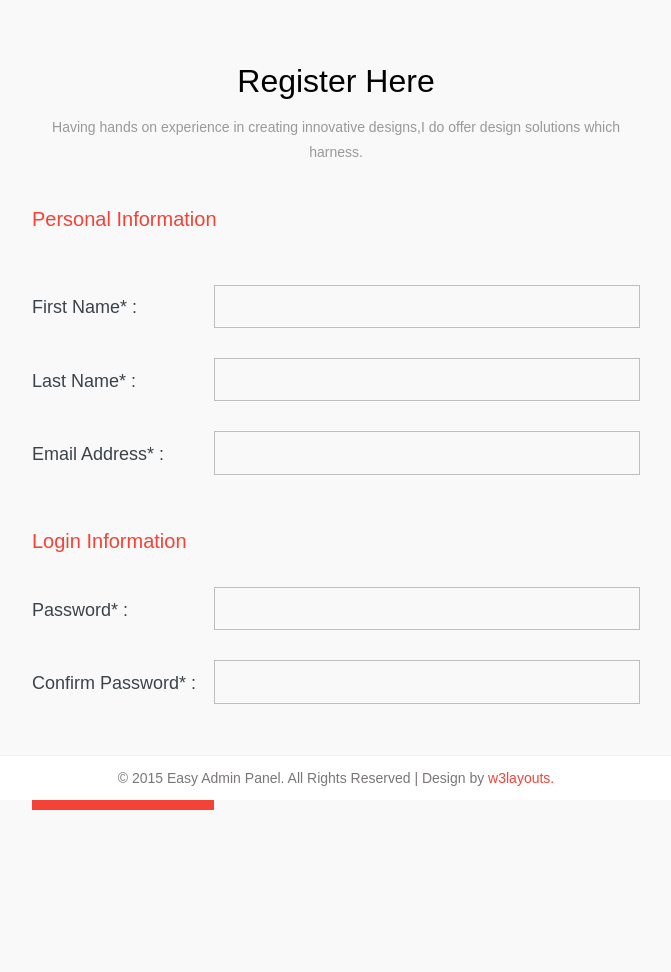
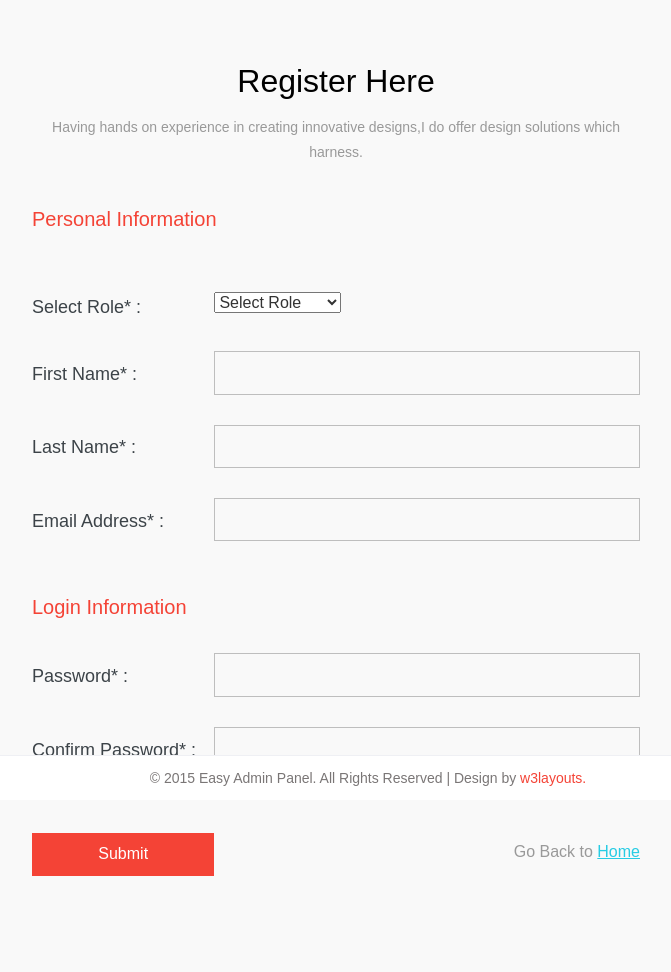
Before and after one commit to dhillonjyoti/likeAHome, a Django app: page /sign_up/ in a window 1280 px wide. Shown: the whole page, without its empty margins (304-975 px from the left). Before the commit the page ends 810 px from the top, so only its background shows below. Run offline with Django 3.2, Linux system fonts and the light colour scheme; some libraries are stand-ins or nearby versions.

Commit message:
added user role to register page @rishab

```diff
--- a/templates/sign-up.html
+++ b/templates/sign-up.html
@@ -42,6 +42,8 @@ Smartphone Compatible web template, free webdesigns for Nokia, Samsung, LG, Sony
 </head>
 
  <body class="sign-in-up">
+	 <form method="POST">
+		 {% csrf_token %}
 		   <section>
 				<div id="page-wrapper" class="sign-in-wrapper">
 					<div class="graphs">
@@ -52,12 +54,30 @@ Smartphone Compatible web template, free webdesigns for Nokia, Samsung, LG, Sony
 							<h5>Personal Information</h5>
 								<div class="sign-u">
 									<div class="sign-up1">
+										<h4>Select Role* :</h4>
+									</div>
+									<div class="sign-up2">
+										<br>
+										<select name="role">
+										<option>Select Role</option>
+											{% if users_role %}
+											{% for i in users_role %}
+											<option value="i.role_id">{{ i.role_name }}</option>
+											{% endfor %}
+											{% else %}
+											<option>Data not found</option>
+											{% endif %}
+										</select>
+									</div>
+									<div class="clearfix"> </div>
+								<div class="sign-u">
+									<div class="sign-up1">
 										<h4>First Name* :</h4>
 									</div>
 									<div class="sign-up2">
-								<form>
+
 											<input type="text" placeholder=" " required=" "/>
-								</form>
+
 									</div>
 									<div class="clearfix"> </div>
 								</div>
@@ -66,9 +86,9 @@ Smartphone Compatible web template, free webdesigns for Nokia, Samsung, LG, Sony
 										<h4>Last Name* :</h4>
 									</div>
 									<div class="sign-up2">
-								<form>
+
 											<input type="text" placeholder=" " required=" "/>
-								</form>
+
 									</div>
 									<div class="clearfix"> </div>
 								</div>
@@ -77,9 +97,9 @@ Smartphone Compatible web template, free webdesigns for Nokia, Samsung, LG, Sony
 										<h4>Email Address* :</h4>
 									</div>
 									<div class="sign-up2">
-								<form>
+
 											<input type="text" placeholder=" " required=" "/>
-								</form>
+
 									</div>
 									<div class="clearfix"> </div>
 								</div>
@@ -89,9 +109,9 @@ Smartphone Compatible web template, free webdesigns for Nokia, Samsung, LG, Sony
 										<h4>Password* :</h4>
 									</div>
 									<div class="sign-up2">
-								<form>
+
 											<input type="password" placeholder=" " required=" "/>
-								</form>
+
 									</div>
 									<div class="clearfix"> </div>
 								</div>
@@ -100,17 +120,17 @@ Smartphone Compatible web template, free webdesigns for Nokia, Samsung, LG, Sony
 										<h4>Confirm Password* :</h4>
 									</div>
 									<div class="sign-up2">
-								<form>
+
 											<input type="password" placeholder=" " required=" "/>
-								</form>
+
 									</div>
 									<div class="clearfix"> </div>
 								</div>
 								<div class="sub_home">
 									<div class="sub_home_left">
-								<form>
+
 											<input type="submit" value="Submit">
-								</form>
+
 								</div>
 								<div class="sub_home_right">
 									<p>Go Back to <a href="/">Home</a></p>
@@ -125,7 +145,11 @@ Smartphone Compatible web template, free webdesigns for Nokia, Samsung, LG, Sony
 				   <p>&copy 2015 Easy Admin Panel. All Rights Reserved | Design by <a href="https://w3layouts.com/" target="_blank">w3layouts.</a></p>
 				</footer>
 			<!--footer section end-->
+				</div>
 		   </section>
+	 </form>
+
+
 
 <script src="assets/back_js/jquery.nicescroll.js"></script>
 <script src="assets/back_js/scripts.js"></script>
```
Lines whose indentation alone changed are shown as unchanged.
